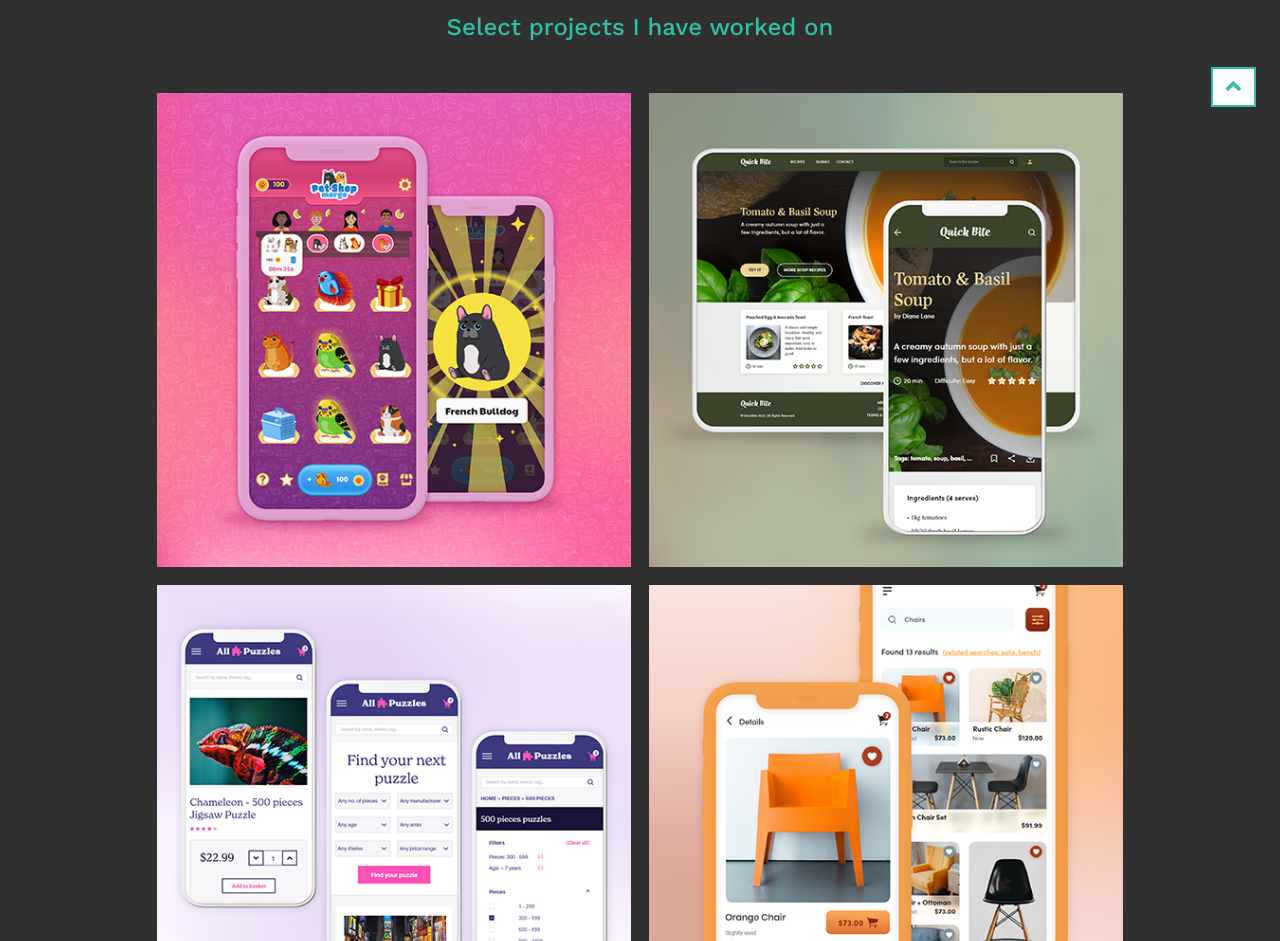
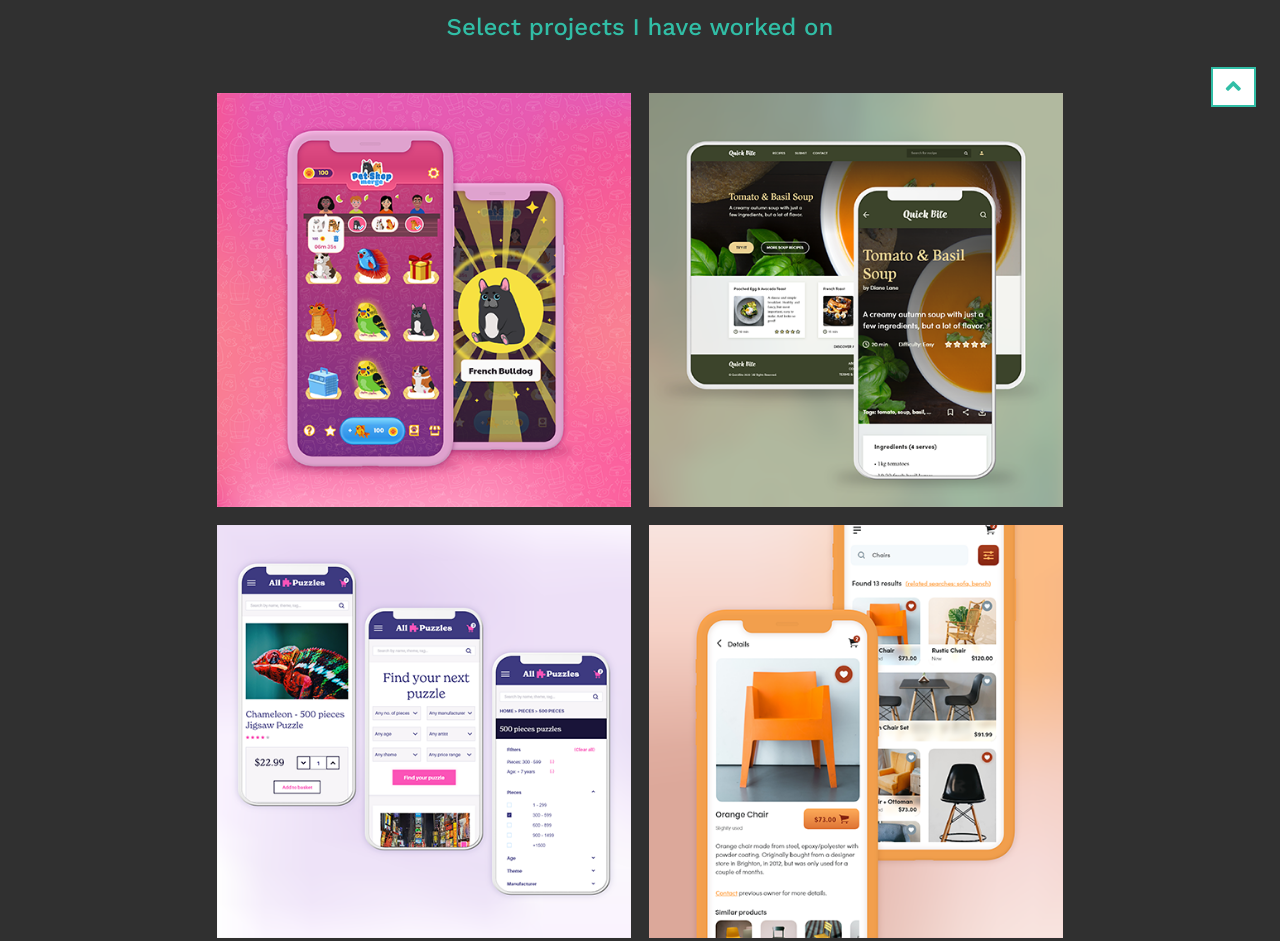
Before and after one commit to mojamoravia/mojamoravia.github.io, a plain HTML site: page index.html in a window 1280 px wide. Shown: the part 669-1610 px from the top of the page. Drawn offline with nearby package versions, Linux system fonts and the light colour scheme.

Commit message:
fix portfolio on mobile

```diff
--- a/css/style.css
+++ b/css/style.css
@@ -150,7 +150,7 @@ header {
 }
 
 .logo {
-	max-width: 120px;
+	max-width: 100px;
 }
 
 nav {
@@ -267,6 +267,10 @@ nav {
 	.nav-open .nav-toggle{
 		margin-right: calc(15% + 2em);
 	}
+
+	.logo {
+		max-width: 120px;
+	}
 }
 
 /* Scroll To Top */
@@ -353,15 +357,17 @@ nav {
 }
 
 .portfolio {
-	max-width: 80%;
+	max-width: 70%;
 	margin: 0 auto 3em auto;
 	display: grid;
-	grid-template-columns: repeat(auto-fit, minmax(400px,1fr));
+	grid-template-columns: repeat(auto-fit, minmax(320px,1fr));
 	grid-gap: 1em 1em;
+	justify-content: center;
 }
 
 .portfolio-item {
 	background-color: var(--clr-accent);
+	width: fit-content;
 	overflow: hidden;
 }
 
```
